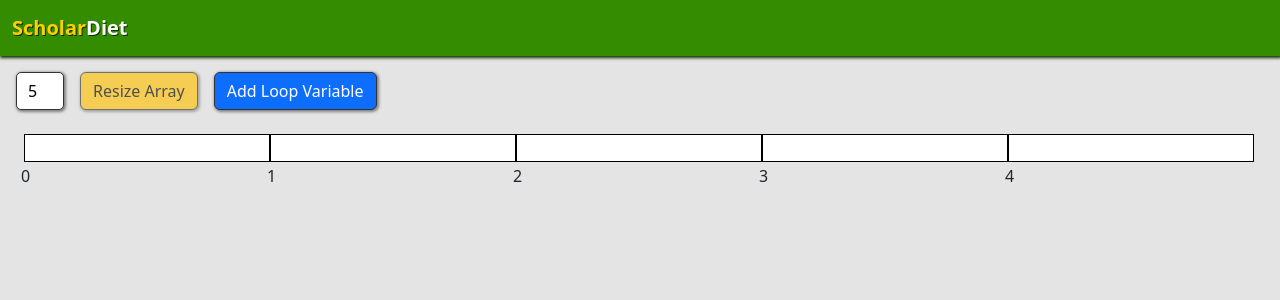
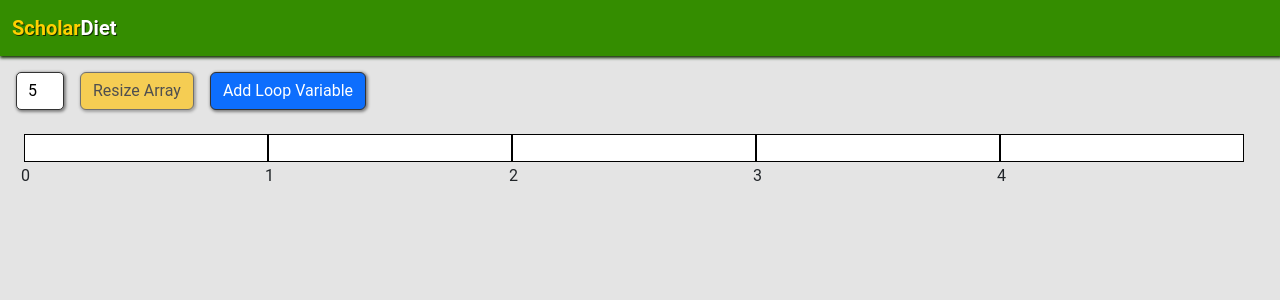
Before and after one commit to pks9862728888/scholar-diet, an Angular app in the folder frontend/: page / in a window 1280 px wide. Shown: the top 300 px of the page. Built offline with nearby package versions, Linux system fonts and the light colour scheme.

Commit message:
- Added scrollbar in case of overflow of body

```diff
--- a/frontend/src/app/app.component.css
+++ b/frontend/src/app/app.component.css
@@ -0,0 +1,27 @@
+.app-container {
+    height: calc(100vh - 48px);
+    overflow-y: scroll;
+}
+
+/* Styling scrollbar */
+/* width */
+::-webkit-scrollbar {
+    width: 10px;
+}
+
+/* Track */
+::-webkit-scrollbar-track {
+    background: #c9c9c9;
+}
+
+/* Handle */
+::-webkit-scrollbar-thumb {
+    background: #888;
+    border-radius: 25px;
+    box-shadow: 1px 1px 1px #353535;
+}
+
+/* Handle on hover */
+::-webkit-scrollbar-thumb:hover {
+    background: #555;
+}
--- a/frontend/src/app/app.component.html
+++ b/frontend/src/app/app.component.html
@@ -1,5 +1,5 @@
 <app-navbar></app-navbar>
-<div class="contianer">
-    <app-array [maxPaddingInBothSidesInPx]="0"></app-array>
+<div class="app-container">
+    <app-array [maxPaddingInBothSidesInPx]="10"></app-array>
     <router-outlet></router-outlet>
 </div>
--- a/frontend/src/styles.css
+++ b/frontend/src/styles.css
@@ -4,4 +4,6 @@ body {
     margin: 0px;
     padding: 0px;
     background-color: #e4e4e4;
+    font-family: Roboto, "Helvetica Neue", sans-serif;
+    overflow-y: hidden;
 }
```
